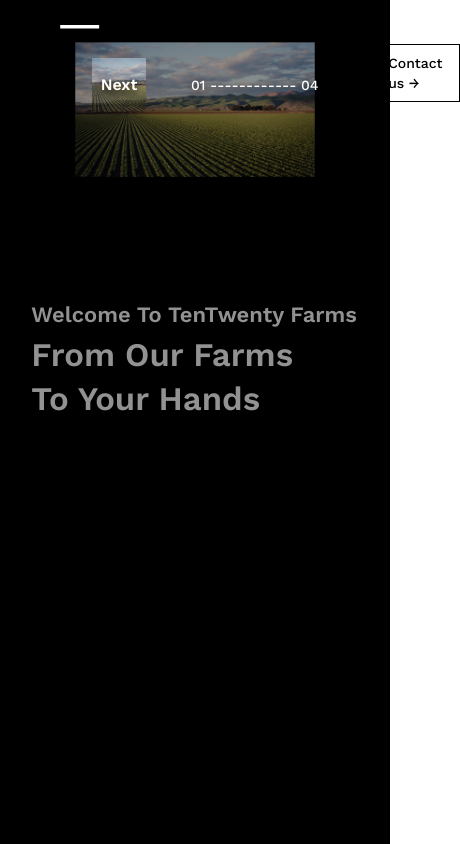
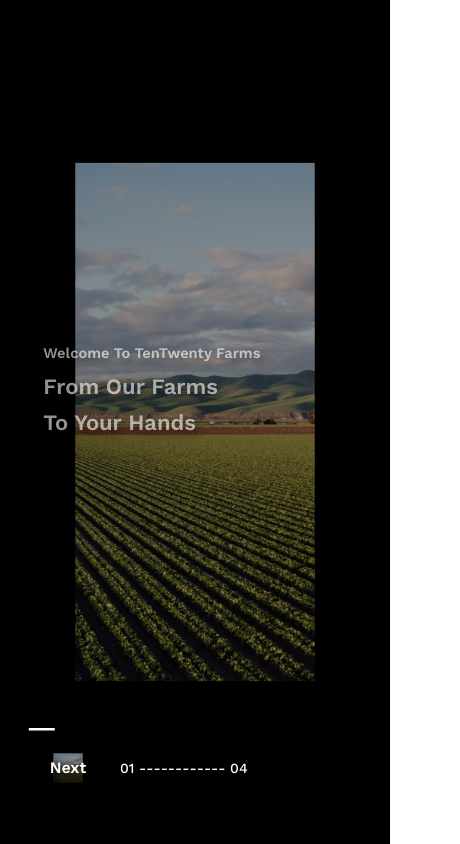
Before and after one commit to Shaikh-Shahnawaz/TenTwenty-Frontend-Challenge, a Next.js app: page / in a window 390 px wide. Shown: the top 844 px of the page, 460 px wide, since content can reach past the window. Built offline with nearby package versions, Linux system fonts and the light colour scheme.

Commit message:
responsiveness added for first section

```diff
--- a/package.json
+++ b/package.json
@@ -10,6 +10,7 @@
   },
   "dependencies": {
     "framer-motion": "^12.20.2",
+    "lucide-react": "^0.525.0",
     "next": "15.3.4",
     "react": "^19.0.0",
     "react-dom": "^19.0.0",
--- a/src/components/common/Navbar.jsx
+++ b/src/components/common/Navbar.jsx
@@ -1,19 +1,66 @@
 "use client";
+
+import { useState } from "react";
+import { Menu, X } from "lucide-react";
+import Link from "next/link";
+import { navItems } from "@/variables/common/commonVars";
+
 const Navbar = () => {
+  const [isOpen, setIsOpen] = useState(false);
+
   return (
-    <nav className="w-[96%] absolute top-[20px] mx-6 p-6 bg-white text-black flex items-center justify-between z-15">
+    <nav className="w-[96%] absolute top-5 left-1/2 -translate-x-1/2 px-6 py-4 bg-white text-black shadow-md z-20">
+      <div className="flex items-center justify-between w-full">
 
-      <ul className="flex gap-6 text-sm font-medium">
-        <li><a href="/">Home</a></li>
-        <li><a href="/about">About</a></li>
-        <li><a href="/services">Services</a></li>
-        <li><a href="/team">Our Team</a></li>
-        <li><a href="/enquiry">Make Enquiry</a></li>
-      </ul>
+        {/* LEFT SIDE */}
+        <div className="flex items-center gap-4">
+          {/* Contact on mobile */}
+          <div className="md:hidden text-sm font-medium border border-black px-4 py-2 cursor-pointer hover:text-blue-500">
+            Contact us →
+          </div>
 
-      <div className="text-sm font-medium cursor-pointer hover:text-blue-400 transition border-1 border-black px-4 py-2">
-        Contact us →
+          {/* Desktop Nav Links */}
+          <ul className="hidden md:flex gap-6 text-sm font-medium">
+            {navItems.map((item) => (
+              <li key={item.href} className="hover:text-blue-500" >
+                <Link href={item.href}>{item.label}</Link>
+              </li>
+            ))}
+          </ul>
+        </div>
+
+        {/* RIGHT SIDE */}
+        <div className="flex items-center gap-4">
+          {/* Contact on desktop */}
+          <div className="hidden md:block text-sm font-medium border border-black px-4 py-2 cursor-pointer hover:text-blue-500">
+            Contact us →
+          </div>
+
+          {/* Hamburger */}
+          <button
+            onClick={() => setIsOpen(!isOpen)}
+            className="md:hidden"
+            aria-label="Toggle Menu"
+          >
+            {isOpen ? <X size={24} /> : <Menu size={24} />}
+          </button>
+        </div>
       </div>
+
+      {/* MOBILE DRAWER */}
+      {isOpen && (
+        <div className="absolute top-[70px] right-4 w-[85vw] bg-white shadow-lg px-6 py-4 flex flex-col gap-4 text-center md:hidden z-30">
+          {navItems.map((item) => (
+            <Link
+              key={item.href}
+              href={item.href}
+              onClick={() => setIsOpen(false)}
+            >
+              {item.label}
+            </Link>
+          ))}
+        </div>
+      )}
     </nav>
   );
 };
--- a/src/components/home/section_1/AnimatedText.jsx
+++ b/src/components/home/section_1/AnimatedText.jsx
@@ -27,7 +27,7 @@
         const words = line?.data?.split(" ");
 
         return (
-          <div key={lineIndex} className="flex flex-wrap gap-2 justify-center">
+          <div key={lineIndex} className={`flex flex-wrap gap-2 justify-center ${line.className}`}>
             {words.map((word, wordIndex) => {
               const index = globalIndex++;
               return (
--- a/src/components/home/section_1/Banner.jsx
+++ b/src/components/home/section_1/Banner.jsx
@@ -63,7 +63,7 @@
   }, [resetTimer]);
 
   return (
-    <div className="bannerWrapper relative overflow-hidden">
+    <div className="relative overflow-hidden h-screen">
       {/* Thumbnail with snake animation */}
       <BannerThumbnail
         currentIndex={currentIndex}
--- a/src/components/home/section_1/BannerThumbnail.jsx
+++ b/src/components/home/section_1/BannerThumbnail.jsx
@@ -29,10 +29,15 @@
   return (
     <div
       onClick={onClick}
-      className="absolute bottom-[25%] left-[10%] p-5 bg-transparent cursor-pointer z-[9999]"
+      className="absolute z-[9999] cursor-pointer p-3
+  left-4 bottom-6
+  sm:left-10 sm:bottom-10
+  md:left-[5%] md:bottom-[8%]
+  lg:left-[6%] lg:bottom-[5%]
+  xl:left-[7%] xl:bottom-[4%]"
     >
       <div className="flex items-center gap-3">
-        <div className="relative w-30 aspect-square overflow-hidden">
+        <div className="relative w-20 sm:w-24 md:w-28 lg:w-32 aspect-square overflow-hidden">
           {renderSnakeBorderSVG({ animKey, animationStyle })}
           <div className="absolute inset-4 z-10">
             <p className="absolute inset-0 flex items-center justify-center text-white font-semibold z-10 drop-shadow-[0_2px_4px_black]">
@@ -48,7 +53,8 @@
         </div>
 
         <span className="text-white text-sm font-medium drop-shadow-[0_2px_4px_black]">
-          0{(isAnimating && nextIndex !== null ? nextIndex : currentIndex) + 1} ------------ 0{totalImages}
+          0{(isAnimating && nextIndex !== null ? nextIndex : currentIndex) + 1}{" "}
+          ------------ 0{totalImages}
         </span>
       </div>
     </div>
--- a/src/components/home/section_1/StaticText.jsx
+++ b/src/components/home/section_1/StaticText.jsx
@@ -1,28 +1,27 @@
-'use client';
+"use client";
 
-import { bannerText } from '@/variables/home/section_1';
-import { motion } from 'framer-motion';
+import { bannerText } from "@/variables/home/section_1";
+import { motion } from "framer-motion";
 import "./sectionOne.css";
 
-const StaticText =()=> {
+const StaticText = () => {
   return (
     <motion.div
       initial={{ opacity: 0, scale: 0.8 }}
       animate={{ opacity: 1, scale: 1 }}
-      transition={{ duration: 1.2, ease: 'easeOut' }}
-      className="bannerText absolute z-10 text-white w-full top-[35%] px-4 space-y-2"
+      transition={{ duration: 1.2, ease: "easeOut" }}
+      className="bannerText absolute z-10 text-white w-full top-[40%] px-4 space-y-2
+      left-3 sm:left-9 md:left-[4%] lg:left-[5%] xl:left-[6%]
+      "
     >
-        {
-            bannerText?.map((ele,index)=>{
-                return (
-                    <h5 key={index} className={ele.className}>
-                        {ele.data}
-                    </h5>
-                )
-            })
-        }
-
+      {bannerText?.map((ele, index) => {
+        return (
+          <h5 key={index} className={ele.className}>
+            {ele.data}
+          </h5>
+        );
+      })}
     </motion.div>
   );
-}
+};
 export default StaticText;
--- a/src/components/home/section_1/sectionOne.css
+++ b/src/components/home/section_1/sectionOne.css
@@ -1,12 +1,4 @@
-.bannerWrapper {
-  position: relative;
-  width: 100%;
-  height: auto;
-  overflow: hidden;
-  margin: auto;
-  aspect-ratio: 16 / 9;
-}
-
+/* Animated img component */
 .bannerImage {
   width: 100%;
   height: 100%;
--- /dev/null
+++ b/src/variables/common/commonVars.js
@@ -0,0 +1,9 @@
+const navItems = [
+  { label: "Home", href: "/" },
+  { label: "About", href: "/about" },
+  { label: "Services", href: "/services" },
+  { label: "Our Team", href: "/team" },
+  { label: "Make Enquiry", href: "/enquiry" },
+];
+
+export {navItems}
--- a/src/variables/home/section_1.js
+++ b/src/variables/home/section_1.js
@@ -8,15 +8,15 @@
 const bannerText = [
   {
     data: "Welcome To TenTwenty Farms",
-    className: "text-2xl md:text-2xl font-semibold",
+    className: "text-base sm:text-lg md:text-xl lg:text-2xl xl:text-3xl font-semibold",
   },
   {
     data: "From Our Farms",
-    className: "text-4xl md:text-6xl font-semibold",
+    className: "text-2xl sm:text-3xl md:text-4xl lg:text-5xl xl:text-6xl font-semibold",
   },
   {
     data: "To Your Hands",
-    className: "text-4xl md:text-6xl font-semibold",
+    className: "text-2xl sm:text-3xl md:text-4xl lg:text-5xl xl:text-6xl font-semibold",
   },
 ];
 
```
Also changed, not shown: 1 other file (tests, documents, lock files or other folders).
